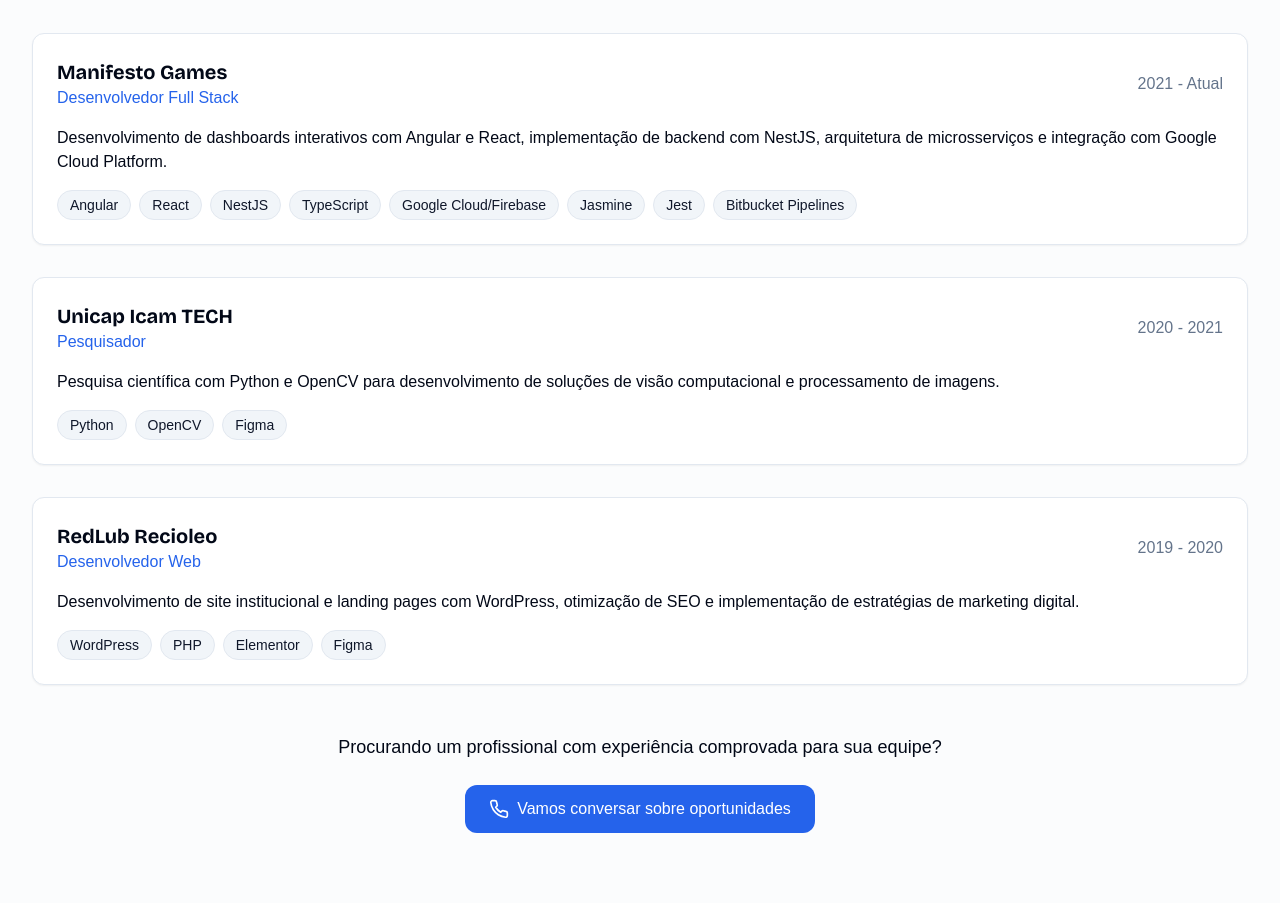
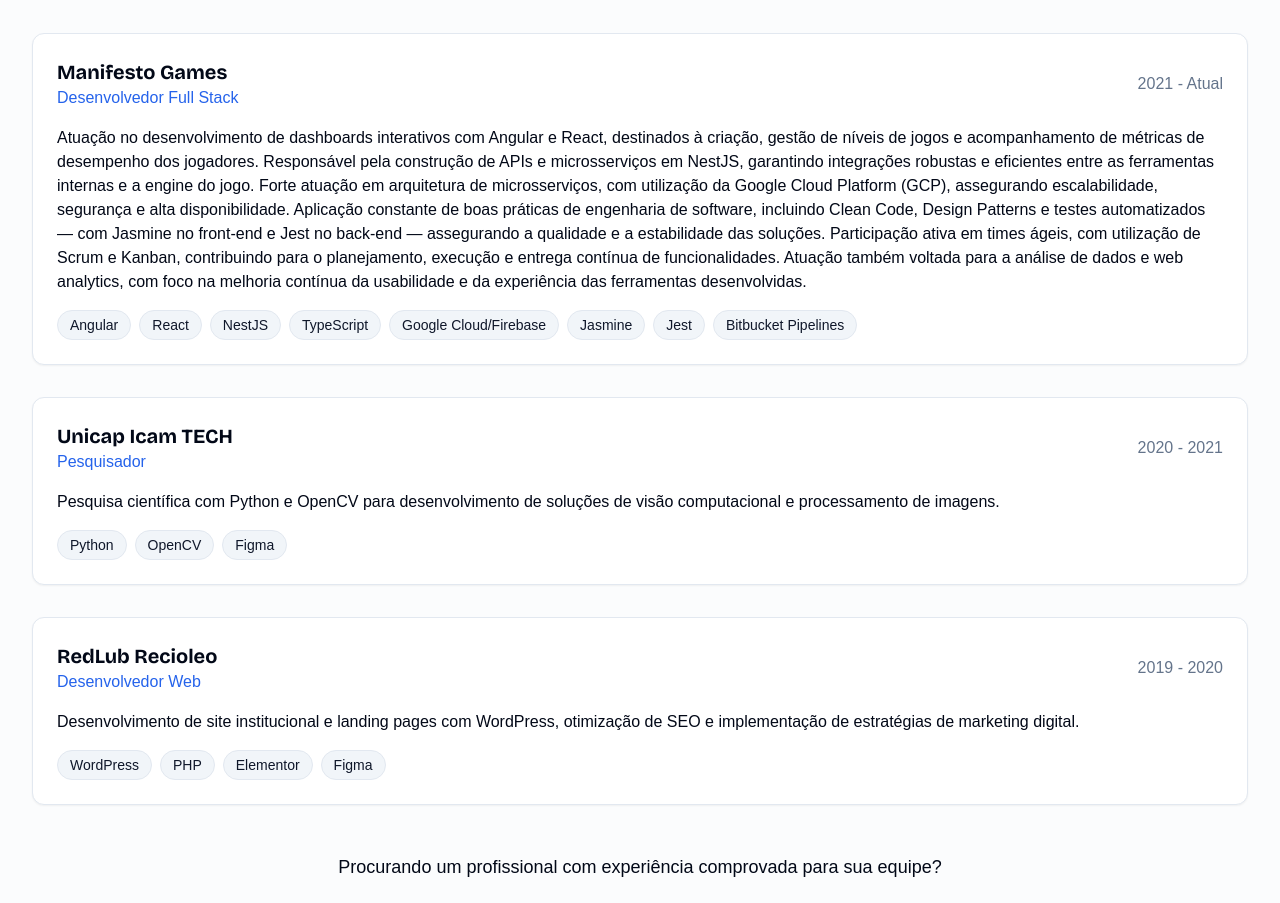
Before and after one commit to DjalmaHenry/djalmahenry-portfolio, a Next.js app: page / in a window 1280 px wide. Shown: the part 3180-4083 px from the top of the page. Built offline with nearby package versions, Linux system fonts and the light colour scheme; a web font is replaced by a local one.

Commit message:
Update experience-section.tsx

```diff
--- a/components/sections/experience-section.tsx
+++ b/components/sections/experience-section.tsx
@@ -11,7 +11,7 @@ const experiences = [
     position: "Desenvolvedor Full Stack",
     period: "2021 - Atual",
     description:
-      "Desenvolvimento de dashboards interativos com Angular e React, implementação de backend com NestJS, arquitetura de microsserviços e integração com Google Cloud Platform.",
+      "Atuação no desenvolvimento de dashboards interativos com Angular e React, destinados à criação, gestão de níveis de jogos e acompanhamento de métricas de desempenho dos jogadores.\n\nResponsável pela construção de APIs e microsserviços em NestJS, garantindo integrações robustas e eficientes entre as ferramentas internas e a engine do jogo.\n\nForte atuação em arquitetura de microsserviços, com utilização da Google Cloud Platform (GCP), assegurando escalabilidade, segurança e alta disponibilidade.\n\nAplicação constante de boas práticas de engenharia de software, incluindo Clean Code, Design Patterns e testes automatizados — com Jasmine no front-end e Jest no back-end — assegurando a qualidade e a estabilidade das soluções.\n\nParticipação ativa em times ágeis, com utilização de Scrum e Kanban, contribuindo para o planejamento, execução e entrega contínua de funcionalidades.\n\nAtuação também voltada para a análise de dados e web analytics, com foco na melhoria contínua da usabilidade e da experiência das ferramentas desenvolvidas.",
     technologies: ["Angular", "React", "NestJS", "TypeScript", "Google Cloud/Firebase", "Jasmine", "Jest", "Bitbucket Pipelines"],
   },
   {
```
